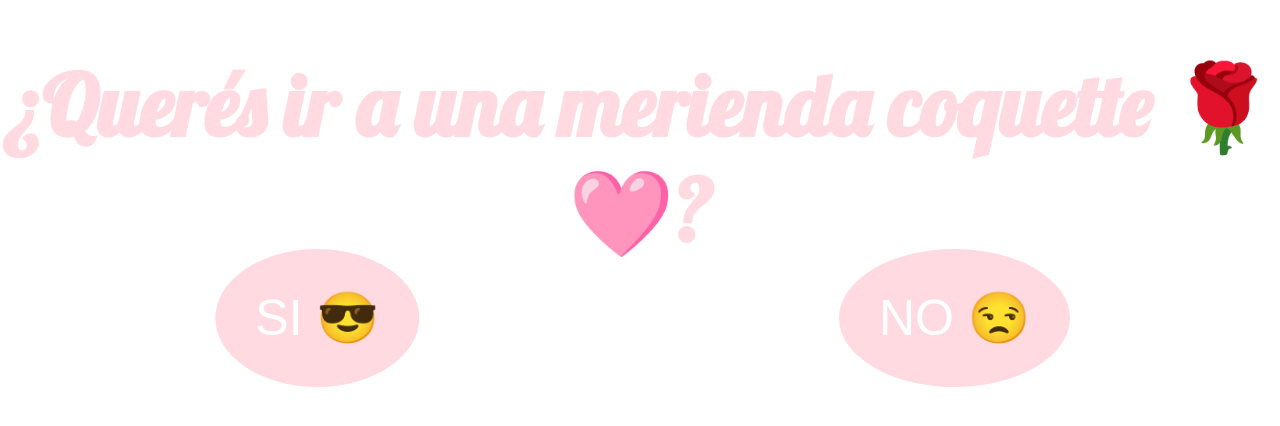
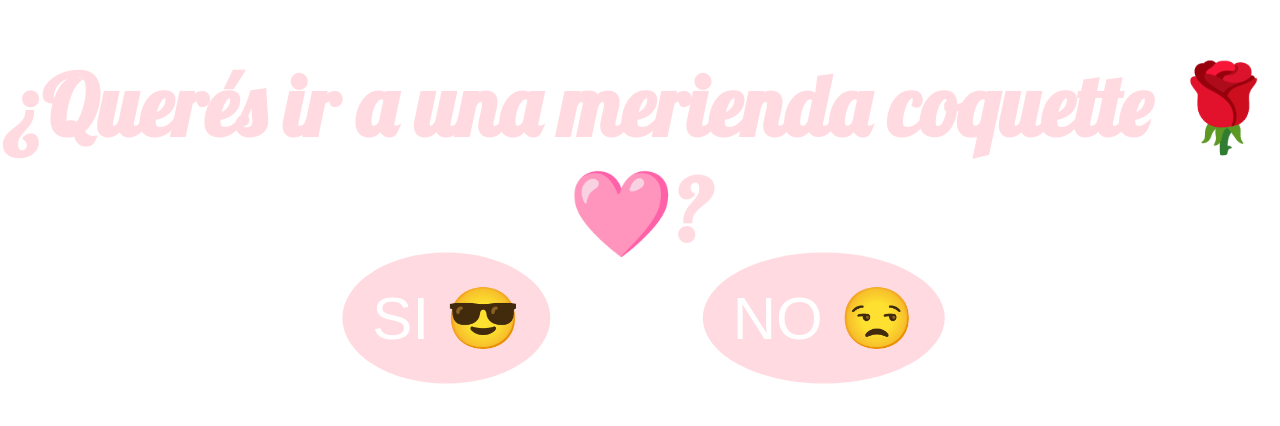
Before and after one commit to iPizza507/iPizza507.github.io, a plain HTML site: page index.html in a window 1280 px wide. Shown: the part 242-668 px from the top of the page. Drawn offline with Linux system fonts and the light colour scheme.

Commit message:
Add files via upload

```diff
--- a/index.css
+++ b/index.css
@@ -4,10 +4,6 @@
 	margin: 0;
 }
 
-#thanksMessage {
-	opacity: 0; /* Inicialmente oculto */
-	transition: opacity 0.5s; /* Transición de opacidad */
-}
 body{
 	width: 100vw;
 	height: 100vh;
@@ -31,16 +27,16 @@ h1{
 	text-decoration: none;
 	background-color: #ffdbe1; /* Rosa pastel */
 	color: white; /* Texto blanco */
-	padding: 40px;
+	padding: 30px;
 	border-radius: 50%;
-	font-size: 50px;
+	font-size: 60px;
 }
 #Si{
-	left: 20%;
+	left: 30%;
 	transform: translateY(-50%)translateX(-20%);
 }
 #No{
-	left: 80%;
+	left: 70%;
 	transform: translateY(-50%)translateX(-80%);
 }
 
```
Also changed, not shown: secundario.html (+1 -1 lines).
